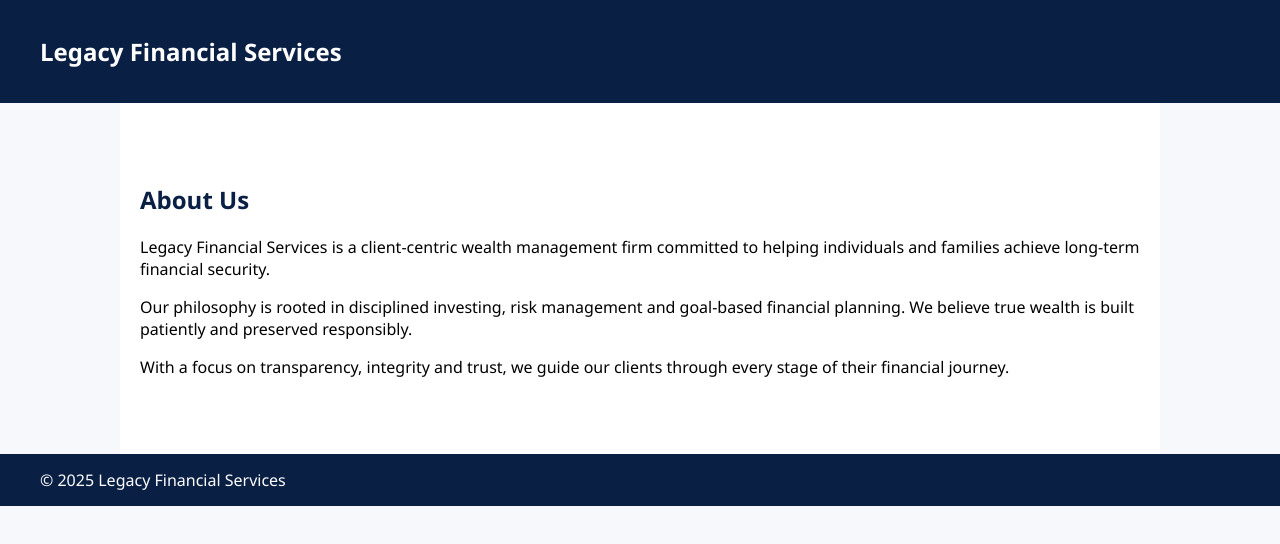
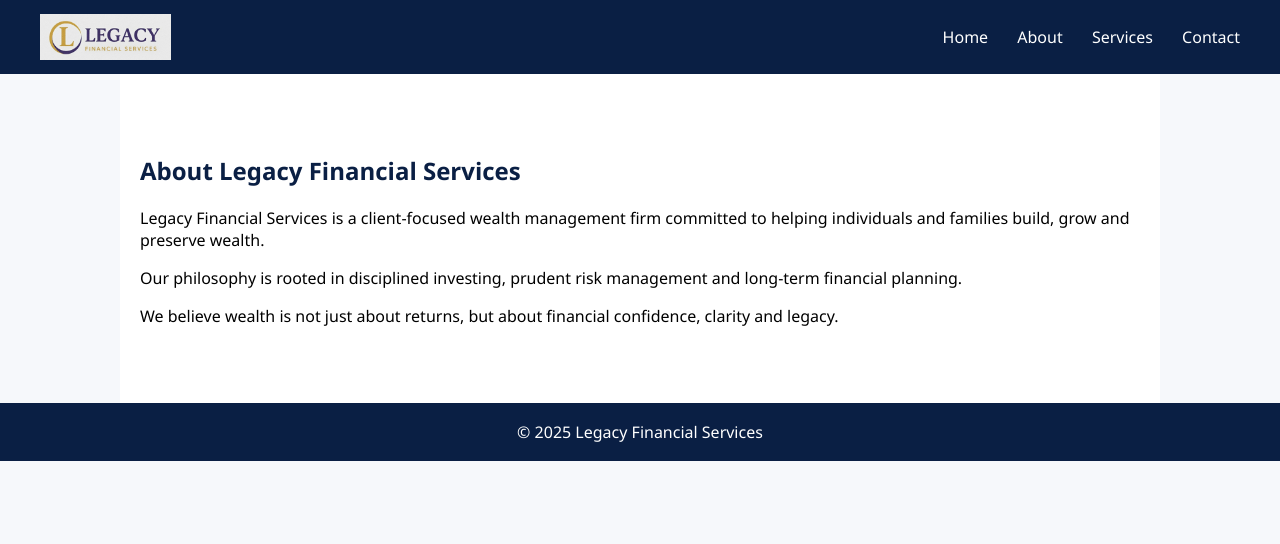
Before and after one commit to shahsoumya96/legacyfm, a plain HTML site: page about.html in a window 1280 px wide. Drawn offline with Linux system fonts and the light colour scheme.

Commit message:
Update about.html

```diff
--- a/about.html
+++ b/about.html
@@ -4,35 +4,43 @@
 <title>About Us – Legacy Financial Services</title>
 <meta name="viewport" content="width=device-width, initial-scale=1.0">
 <style>
-body { font-family: Segoe UI; margin:0; background:#f6f8fb; }
-header, footer { background:#0a1f44; color:white; padding:15px 40px; }
-section { max-width:1000px; margin:auto; padding:60px 20px; background:white; }
+body { margin:0; font-family:Segoe UI; background:#f6f8fb; }
+header, footer { background:#0a1f44; color:white; padding:14px 40px; }
+header { display:flex; justify-content:space-between; align-items:center; }
+header img { height:46px; }
+nav a { color:white; text-decoration:none; margin-left:25px; }
+nav a:hover { color:#d4af37; }
+section { max-width:1000px; margin:auto; background:white; padding:60px 20px; }
 h1 { color:#0a1f44; }
+footer { text-align:center; padding:18px; }
 </style>
 </head>
 
 <body>
 
 <header>
-  <h2>Legacy Financial Services</h2>
+  <img src="logo.png">
+  <nav>
+    <a href="index.html">Home</a>
+    <a href="about.html">About</a>
+    <a href="services.html">Services</a>
+    <a href="contact.html">Contact</a>
+  </nav>
 </header>
 
 <section>
-<h1>About Us</h1>
+<h1>About Legacy Financial Services</h1>
 <p>
-Legacy Financial Services is a client-centric wealth management firm committed to
-helping individuals and families achieve long-term financial security.
+Legacy Financial Services is a client-focused wealth management firm committed
+to helping individuals and families build, grow and preserve wealth.
 </p>
-
 <p>
-Our philosophy is rooted in disciplined investing, risk management and
-goal-based financial planning. We believe true wealth is built patiently
-and preserved responsibly.
+Our philosophy is rooted in disciplined investing, prudent risk management
+and long-term financial planning.
 </p>
-
 <p>
-With a focus on transparency, integrity and trust, we guide our clients
-through every stage of their financial journey.
+We believe wealth is not just about returns, but about financial confidence,
+clarity and legacy.
 </p>
 </section>
 
```
